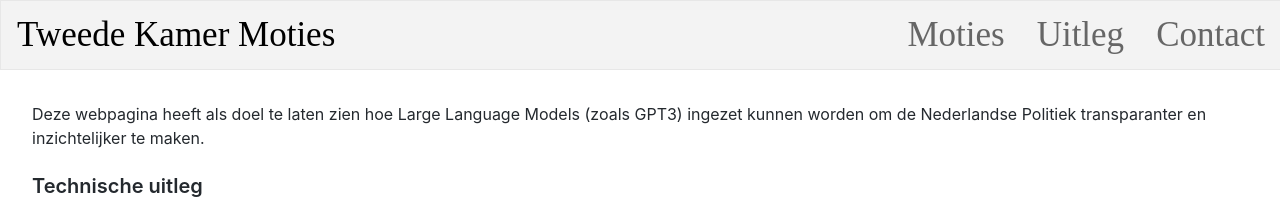
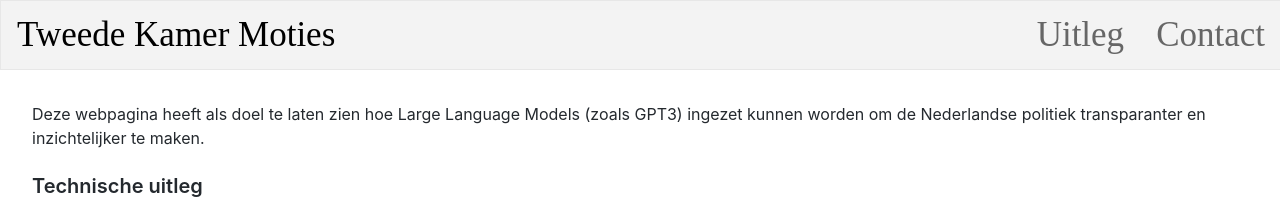
Before and after one commit to DavidZomerdijk/moties-toegelicht, a Jekyll site: the page built from uitleg.md, in a window 1280 px wide. Shown: the top 213 px of the page. Built offline with Jekyll 4.4.1, drawn with Linux system fonts in a browser that asks for light colours.

Commit message:
updated menu

```diff
--- a/_layouts/default.html
+++ b/_layouts/default.html
@@ -17,7 +17,7 @@
 <!--  <a href="https://davidzomerdijk.github.io/moties-toegelicht/">Home</a>-->
   <a href="contact.html">Contact</a>
   <a href="uitleg.html">Uitleg</a>
-  <a href="moties.html">Moties</a>
+<!--  <a href="moties.html">Moties</a>-->
 
 </div>
 
--- a/_layouts/motie.html
+++ b/_layouts/motie.html
@@ -18,7 +18,7 @@
 <!--  <a href="https://davidzomerdijk.github.io/moties-toegelicht/">Home</a>-->
   <a href="../contact.html">Contact</a>
   <a href="../uitleg.html">Uitleg</a>
-  <a href="../moties.html">Moties</a>
+<!--  <a href="../moties.html">Moties</a>-->
 
 </div>
 
--- a/uitleg.md
+++ b/uitleg.md
@@ -2,7 +2,7 @@
 layout: default
 ---
 
-Deze webpagina heeft als doel te laten zien hoe Large Language Models (zoals GPT3) ingezet kunnen worden om de Nederlandse Politiek transparanter en inzichtelijker te maken.
+Deze webpagina heeft als doel te laten zien hoe Large Language Models (zoals GPT3) ingezet kunnen worden om de Nederlandse politiek transparanter en inzichtelijker te maken.
 
 
 ### Technische uitleg
```
